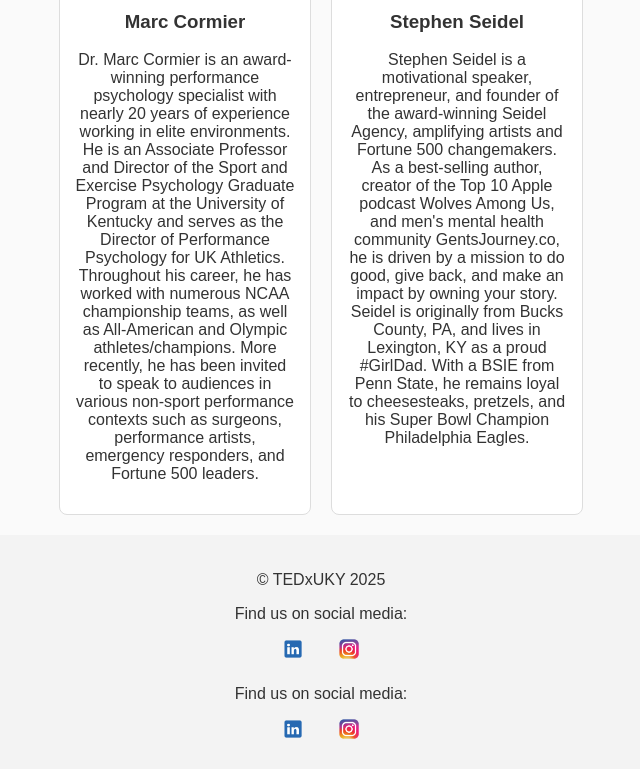
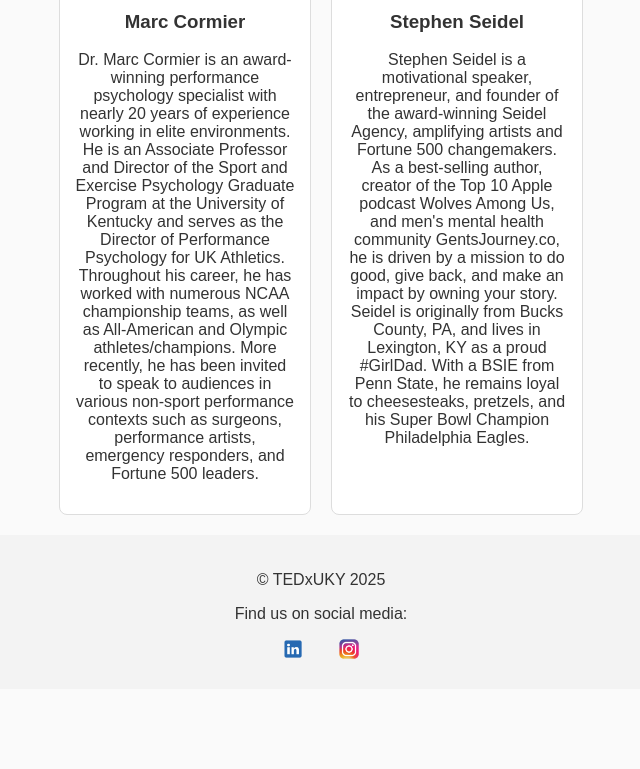
Before and after one commit to summermccune/tedxuky, a plain HTML site: page index.html in a window 1280 px wide. Shown: the part 3409-4178 px from the top of the page, without its empty margins (319-959 px from the left). After the commit the page ends 4098 px from the top, so only its background shows below. Drawn offline with Linux system fonts and the light colour scheme.

Commit message:
Update index.html

```diff
--- a/index.html
+++ b/index.html
@@ -35,15 +35,6 @@
         <img src="css/icons/instagram-icon.png" alt="Instagram">
       </a>
     </div>
-    <div class="social-media">
-      <p>Find us on social media:</p>
-      <a href="https://www.linkedin.com/company/tedxuky/" target="_blank">
-        <img src="css/icons/linkedin-icon.png" alt="LinkedIn">
-      </a>
-      <a href="https://www.instagram.com/tedxuky/" target="_blank">
-        <img src="css/icons/instagram-icon.png" alt="Instagram">
-      </a>
-    </div>
   </footer>
 
   <script src="js/app.js"></script>
```
